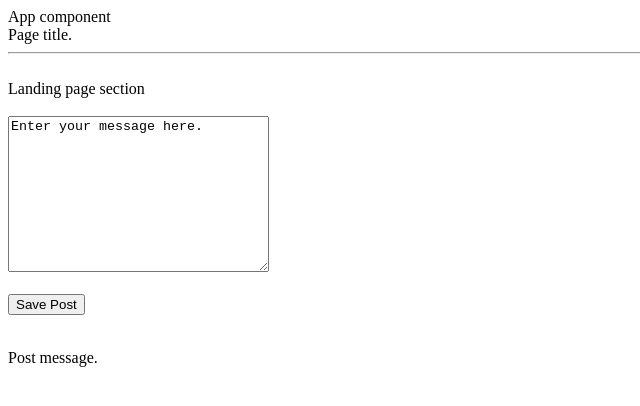
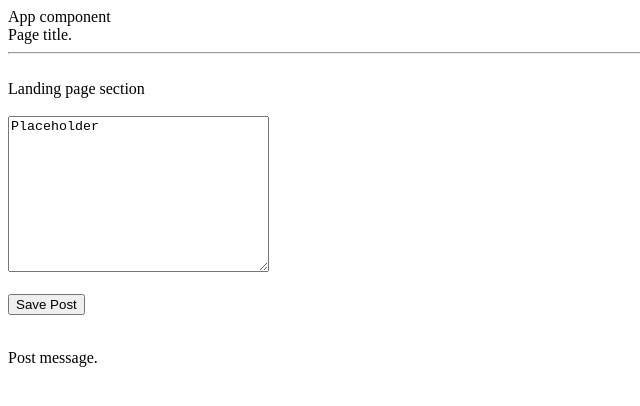
Before and after one commit to AdityaChouhan-19/LearningMEAN, an Angular app: page / in a window 1280 px wide. Shown: the top 406 px of the page, without its empty margins (0-640 px from the left). Built offline with nearby package versions, Linux system fonts and the light colour scheme.

Commit message:
Reading user input using two way binding.

```diff
--- a/src/app/views/landing-page/landing-page.component.html
+++ b/src/app/views/landing-page/landing-page.component.html
@@ -2,8 +2,8 @@
 <br>
 {{title}}
 <br><br>
-<textarea name="" id="" cols="30" rows="10" [value]="userInput" #textInput></textarea>
+<textarea name="" id="" cols="30" rows="10" [(ngModel)]="userInput"></textarea>
 <br><br>
-<button (click)="onAddPost(textInput)">Save Post</button>
+<button (click)="onAddPost()">Save Post</button>
 <br><br>
 <p>{{newPost}}</p>
--- a/src/app/views/landing-page/landing-page.component.ts
+++ b/src/app/views/landing-page/landing-page.component.ts
@@ -6,17 +6,18 @@ import { Component, OnInit } from '@angular/core';
   styleUrls: ['./landing-page.component.css'],
 })
 export class LandingPageComponent implements OnInit {
+  [x: string]: any;
   constructor() {}
 
   ngOnInit(): void {}
 
   title: string = 'Landing page section';
 
-  userInput: string = 'Enter your message here.'
+  userInput: string = 'Placeholder';
 
   newPost: string = 'Post message.';
 
-  onAddPost(textInput: HTMLTextAreaElement) {
-    this.newPost = textInput.value;
+  onAddPost() {
+    this.newPost = this.userInput;
   }
 }
```
Also changed, not shown: src/app/app.module.ts (+9 -7 lines).
